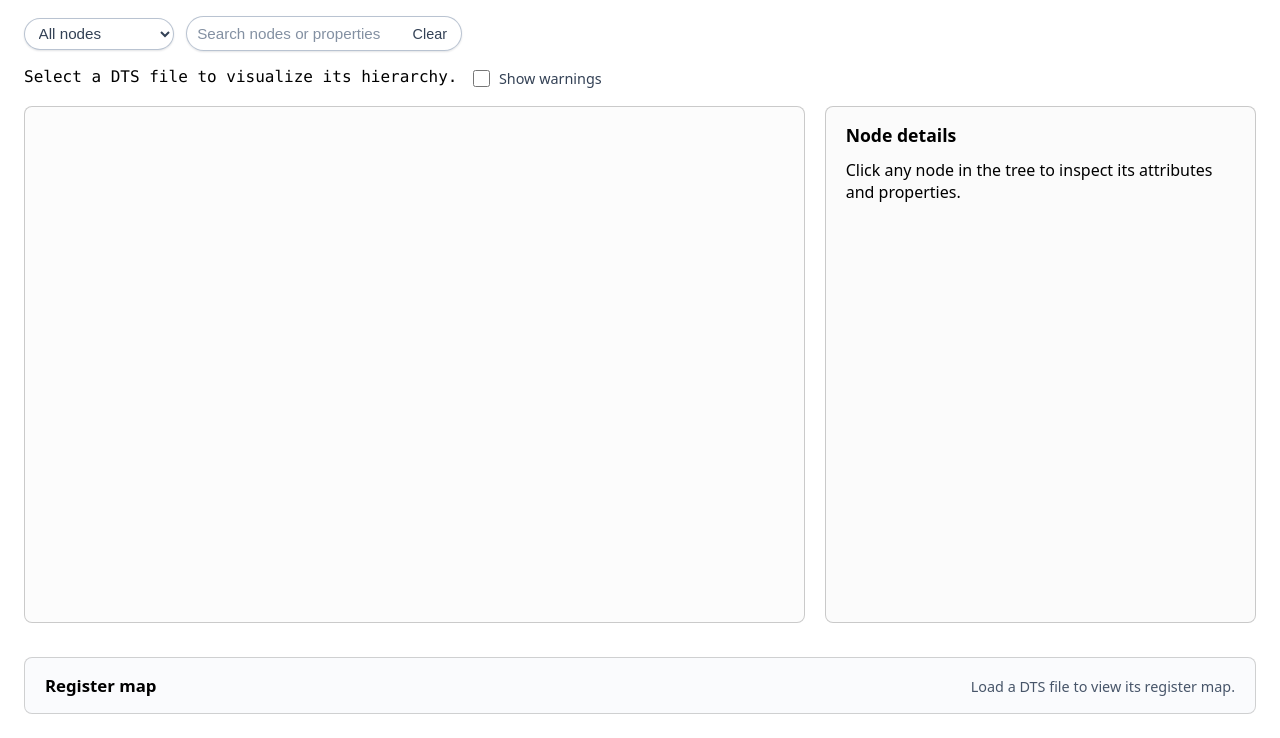
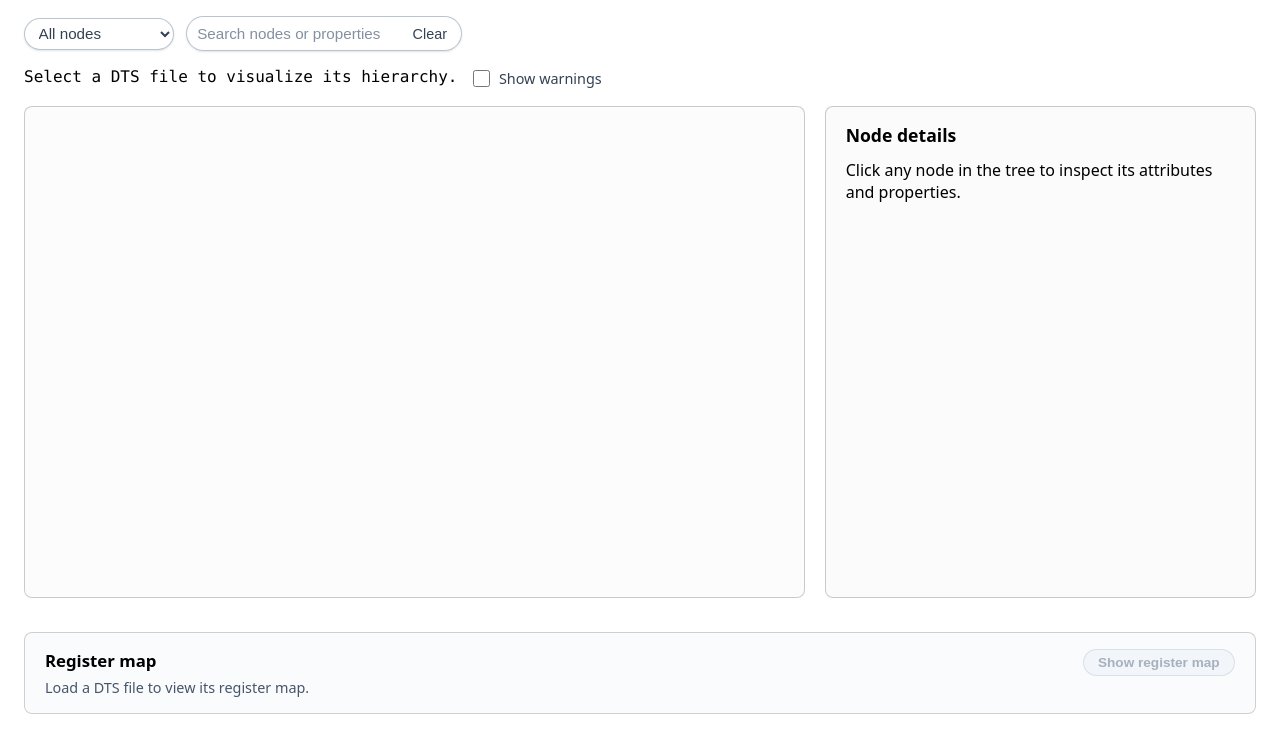
Before and after one commit to J45k4/dtviewer, a website with bundled scripts: page index.html in a window 1280 px wide. Shown: the part 110-848 px from the top of the page. Built offline with nearby package versions, Linux system fonts and the light colour scheme.

Commit message:
Collapse register map by default

```diff
--- a/app.ts
+++ b/app.ts
@@ -36,6 +36,10 @@ const warningsToggleLabel = document.querySelector<HTMLLabelElement>(
 	"#warnings-toggle-label",
 );
 const warningsPanel = document.querySelector<HTMLPreElement>("#warnings-panel");
+const registerMapPanel = document.querySelector<HTMLElement>("#register-map-panel");
+const registerMapToggle = document.querySelector<HTMLButtonElement>(
+        "#register-map-toggle",
+);
 const registerMapStatus = document.querySelector<HTMLParagraphElement>(
         "#register-map-status",
 );
@@ -940,6 +944,7 @@ const REGISTER_COLOR_PALETTE = [
 
 let registerRanges: RegisterRange[] = [];
 const registerColorByPath = new Map<string, string>();
+let isRegisterMapExpanded = false;
 
 const formatBigIntHex = (value: bigint): string => `0x${value.toString(16)}`;
 
@@ -1022,6 +1027,20 @@ const getRegisterColor = (path: string): string => {
         return color;
 };
 
+const setRegisterMapExpansion = (expanded: boolean) => {
+        isRegisterMapExpanded = expanded;
+        registerMapPanel?.classList.toggle("collapsed", !expanded);
+        if (registerMapToggle) {
+                registerMapToggle.textContent = expanded
+                        ? "Hide register map"
+                        : "Show register map";
+                registerMapToggle.setAttribute(
+                        "aria-expanded",
+                        expanded ? "true" : "false",
+                );
+        }
+};
+
 const renderRegisterMap = () => {
 	if (
 		!registerMapTrack ||
@@ -1041,7 +1060,12 @@ const renderRegisterMap = () => {
         registerMapLegend.classList.toggle("hidden", !hasRanges);
         registerMapAxis.classList.toggle("hidden", !hasRanges);
 
+        if (registerMapToggle) {
+                registerMapToggle.disabled = !hasRanges;
+        }
+
         if (!hasRanges) {
+                setRegisterMapExpansion(false);
                 registerMapStatus.textContent = currentRoot
                         ? "No register ranges detected in this tree."
                         : "Load a DTS file to view its register map.";
@@ -2117,6 +2141,10 @@ const attachEventHandlers = () => {
                 displayTree(SAMPLE_DTS, "Sample DTS");
         });
 
+        registerMapToggle?.addEventListener("click", () => {
+                setRegisterMapExpansion(!isRegisterMapExpanded);
+        });
+
         warningsToggle?.addEventListener("change", () => {
                 renderWarningsPanel();
                 if (lastStatus) {
@@ -2405,6 +2433,8 @@ const attachEventHandlers = () => {
 	});
 };
 
+setRegisterMapExpansion(false);
+
 if (!ctx) {
 	statusElement?.classList.add("error");
 	statusElement?.append(
--- a/index.html
+++ b/index.html
@@ -315,14 +315,62 @@
                                 display: flex;
                                 flex-wrap: wrap;
                                 gap: 0.65rem;
-				align-items: baseline;
+                                align-items: flex-start;
                                 justify-content: space-between;
+                        }
+
+                        #register-map-panel .panel-title {
+                                display: flex;
+                                flex-direction: column;
+                                gap: 0.35rem;
                         }
 
                         #register-map-status {
                                 margin: 0;
                                 font-size: 0.9rem;
                                 color: #475569;
+                        }
+
+                        #register-map-toggle {
+                                border: 1px solid rgba(148, 163, 184, 0.7);
+                                background: rgba(255, 255, 255, 0.9);
+                                color: #1d4ed8;
+                                font-weight: 600;
+                                border-radius: 999px;
+                                padding: 0.3rem 0.9rem;
+                                cursor: pointer;
+                                font-size: 0.85rem;
+                                transition: background 120ms ease, color 120ms ease,
+                                        border-color 120ms ease;
+                        }
+
+                        #register-map-toggle:hover {
+                                background: rgba(59, 130, 246, 0.1);
+                                border-color: rgba(37, 99, 235, 0.5);
+                                color: #1d4ed8;
+                        }
+
+                        #register-map-toggle:disabled {
+                                cursor: not-allowed;
+                                opacity: 0.55;
+                                color: #64748b;
+                                background: rgba(226, 232, 240, 0.6);
+                                border-color: rgba(148, 163, 184, 0.5);
+                        }
+
+                        #register-map-toggle:focus-visible {
+                                outline: 2px solid rgba(37, 99, 235, 0.6);
+                                outline-offset: 2px;
+                        }
+
+                        #register-map-content {
+                                display: flex;
+                                flex-direction: column;
+                                gap: 0.75rem;
+                        }
+
+                        #register-map-panel.collapsed #register-map-content {
+                                display: none;
                         }
 
                         #register-map-axis {
@@ -577,14 +625,31 @@
 				</div>
 			</aside>
 		</main>
-		<section id="register-map-panel" aria-live="polite" aria-atomic="true">
+                <section
+                        id="register-map-panel"
+                        class="collapsed"
+                        aria-live="polite"
+                        aria-atomic="true"
+                >
                         <div class="panel-header">
+                                <div class="panel-title">
                                         <h2>Register map</h2>
                                         <p id="register-map-status"></p>
                                 </div>
+                                <button
+                                        id="register-map-toggle"
+                                        type="button"
+                                        aria-expanded="false"
+                                        aria-controls="register-map-content"
+                                >
+                                        Show register map
+                                </button>
+                        </div>
+                        <div id="register-map-content">
                                 <div id="register-map-axis" class="hidden"></div>
                                 <div id="register-map-track" class="hidden"></div>
                                 <div id="register-map-legend" class="hidden"></div>
+                        </div>
                 </section>
 		<script type="module" src="app.ts"></script>
 	</body>
```
Lines whose indentation alone changed are shown as unchanged.
